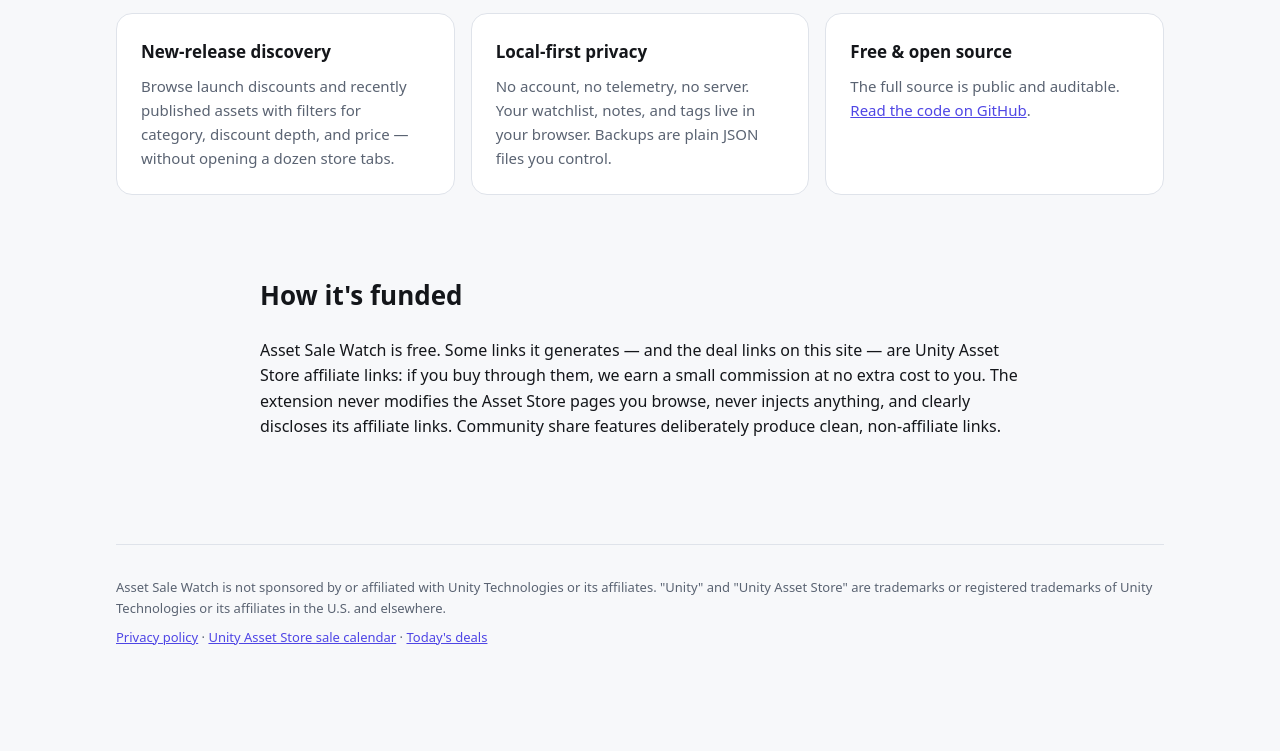
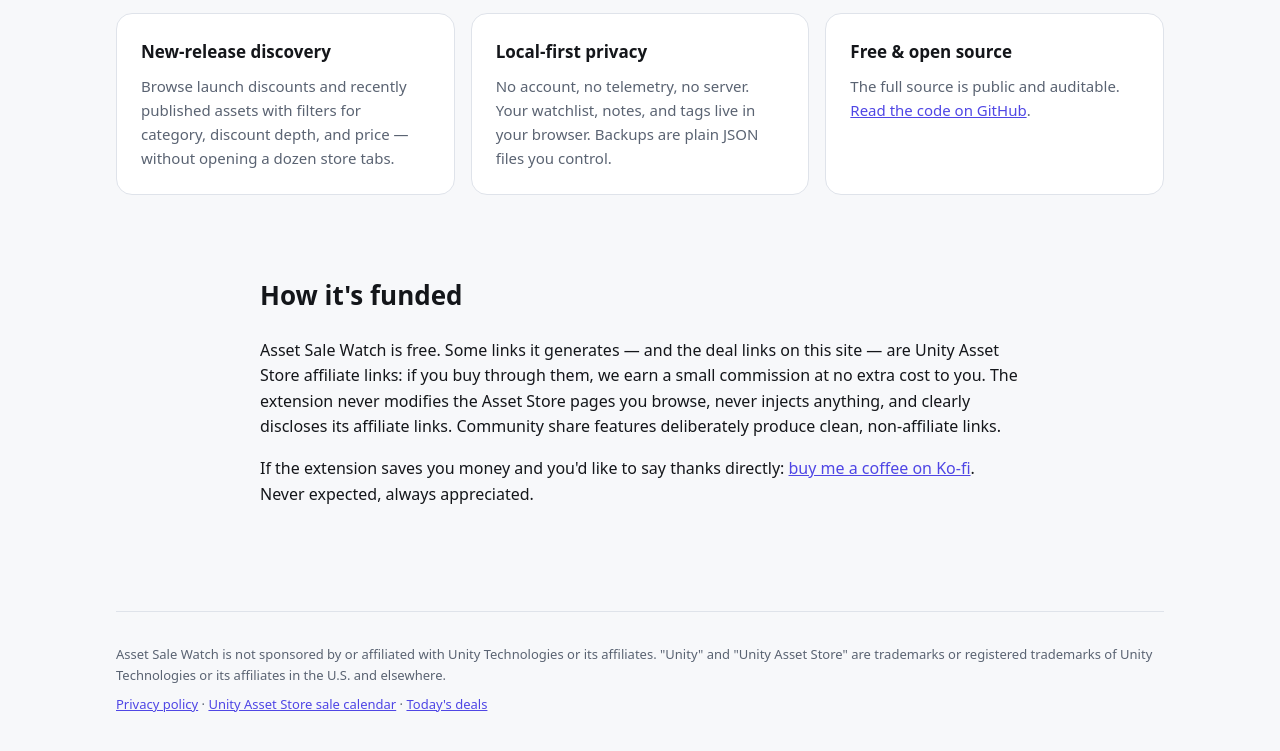
Before and after one commit to JeffreyLynch/asset-sale-watch, a browser extension: page site/index.html in a window 1280 px wide. Shown: the part 623-1374 px from the top of the page. Before the commit the page ends 1310 px from the top, so only its background shows below. Drawn offline with Linux system fonts and the light colour scheme.

Commit message:
Add Ko-fi funding link

```diff
--- a/site/index.html
+++ b/site/index.html
@@ -65,6 +65,7 @@
   <section class="prose" id="how-funded">
     <h2>How it's funded</h2>
     <p>Asset Sale Watch is free. Some links it generates — and the deal links on this site — are Unity Asset Store affiliate links: if you buy through them, we earn a small commission at no extra cost to you. The extension never modifies the Asset Store pages you browse, never injects anything, and clearly discloses its affiliate links. Community share features deliberately produce clean, non-affiliate links.</p>
+    <p>If the extension saves you money and you'd like to say thanks directly: <a href="https://ko-fi.com/jefflynch" rel="noopener">buy me a coffee on Ko-fi</a>. Never expected, always appreciated.</p>
   </section>
 
   <footer class="site-footer">
```
Also changed, not shown: .github/FUNDING.yml (added).
